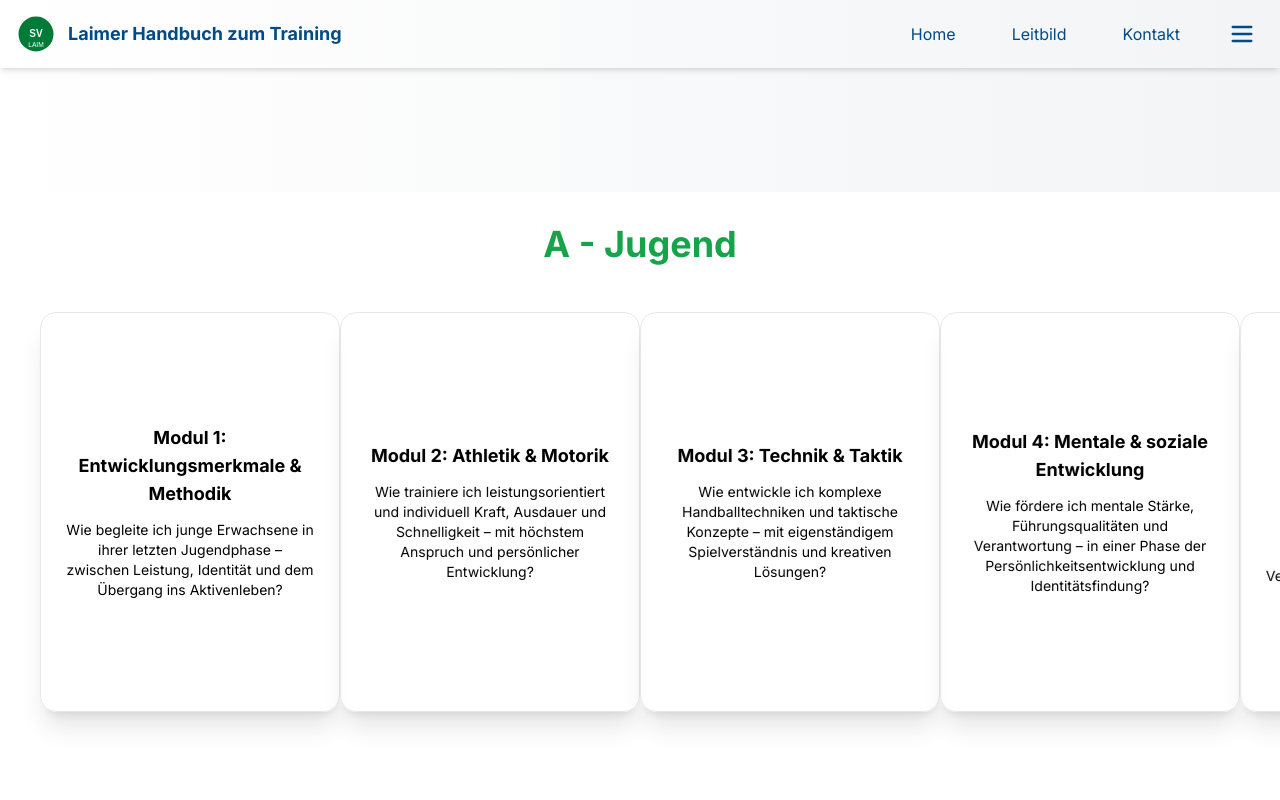
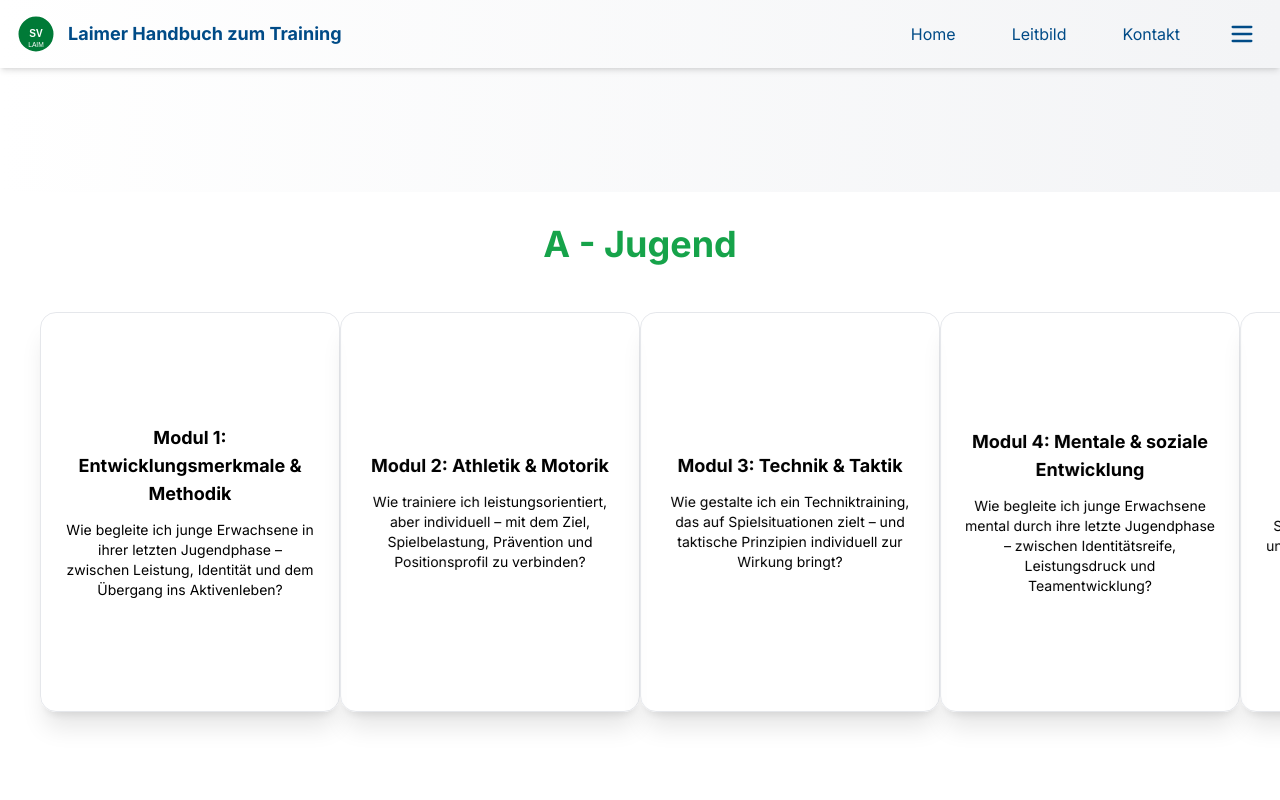
Before and after one commit to OGCoach23/Handbuch-Ausbildung, a React (Vite) app: page /a-jugend in a window 1280 px wide. Shown: the top 800 px of the page. Built offline with nearby package versions, Linux system fonts and the light colour scheme.

Commit message:
A-Jugend-Module aktualisiert: Neue, detailliertere Leitfragen für alle 6 Module mit Fokus auf Übergang ins Aktivenleben und taktische Identität

```diff
--- a/src/pages/a-jugend.jsx
+++ b/src/pages/a-jugend.jsx
@@ -9,27 +9,27 @@ const moduleAJugend = [
   },
   {
     titel: "Modul 2: Athletik & Motorik",
-    frage: "Wie trainiere ich leistungsorientiert und individuell Kraft, Ausdauer und Schnelligkeit – mit höchstem Anspruch und persönlicher Entwicklung?",
+    frage: "Wie trainiere ich leistungsorientiert, aber individuell – mit dem Ziel, Spielbelastung, Prävention und Positionsprofil zu verbinden?",
     path: "/a-jugend-m2",
   },
   {
     titel: "Modul 3: Technik & Taktik",
-    frage: "Wie entwickle ich komplexe Handballtechniken und taktische Konzepte – mit eigenständigem Spielverständnis und kreativen Lösungen?",
+    frage: "Wie gestalte ich ein Techniktraining, das auf Spielsituationen zielt – und taktische Prinzipien individuell zur Wirkung bringt?",
     path: "/a-jugend-m3",
   },
   {
     titel: "Modul 4: Mentale & soziale Entwicklung",
-    frage: "Wie fördere ich mentale Stärke, Führungsqualitäten und Verantwortung – in einer Phase der Persönlichkeitsentwicklung und Identitätsfindung?",
+    frage: "Wie begleite ich junge Erwachsene mental durch ihre letzte Jugendphase – zwischen Identitätsreife, Leistungsdruck und Teamentwicklung?",
     path: "/a-jugend-m4",
   },
   {
     titel: "Modul 5: Spielsysteme & Positionsspiel",
-    frage: "Wie entwickle ich flexible Spielsysteme und individuelle Positionsprofile – mit taktischem Verständnis und kreativen Lösungen?",
+    frage: "Wie entwickle ich aus Systemverständnis, Spielintelligenz und Rollenbewusstsein eine taktische Identität – individuell und im Kollektiv?",
     path: "/a-jugend-m5",
   },
   {
     titel: "Modul 6: Teamkultur & Kommunikation",
-    frage: "Wie schaffe ich eine Leistungskultur, die fordert, fördert und Fairplay lebt – bei Spielern, Eltern und Trainern?",
+    frage: "Wie entsteht in der A-Jugend eine Kultur der Verantwortung, Leistung und Verbundenheit – getragen durch Sprache, Haltung und gemeinsame Werte?",
     path: "/a-jugend-m6",
   },
 ];
```
